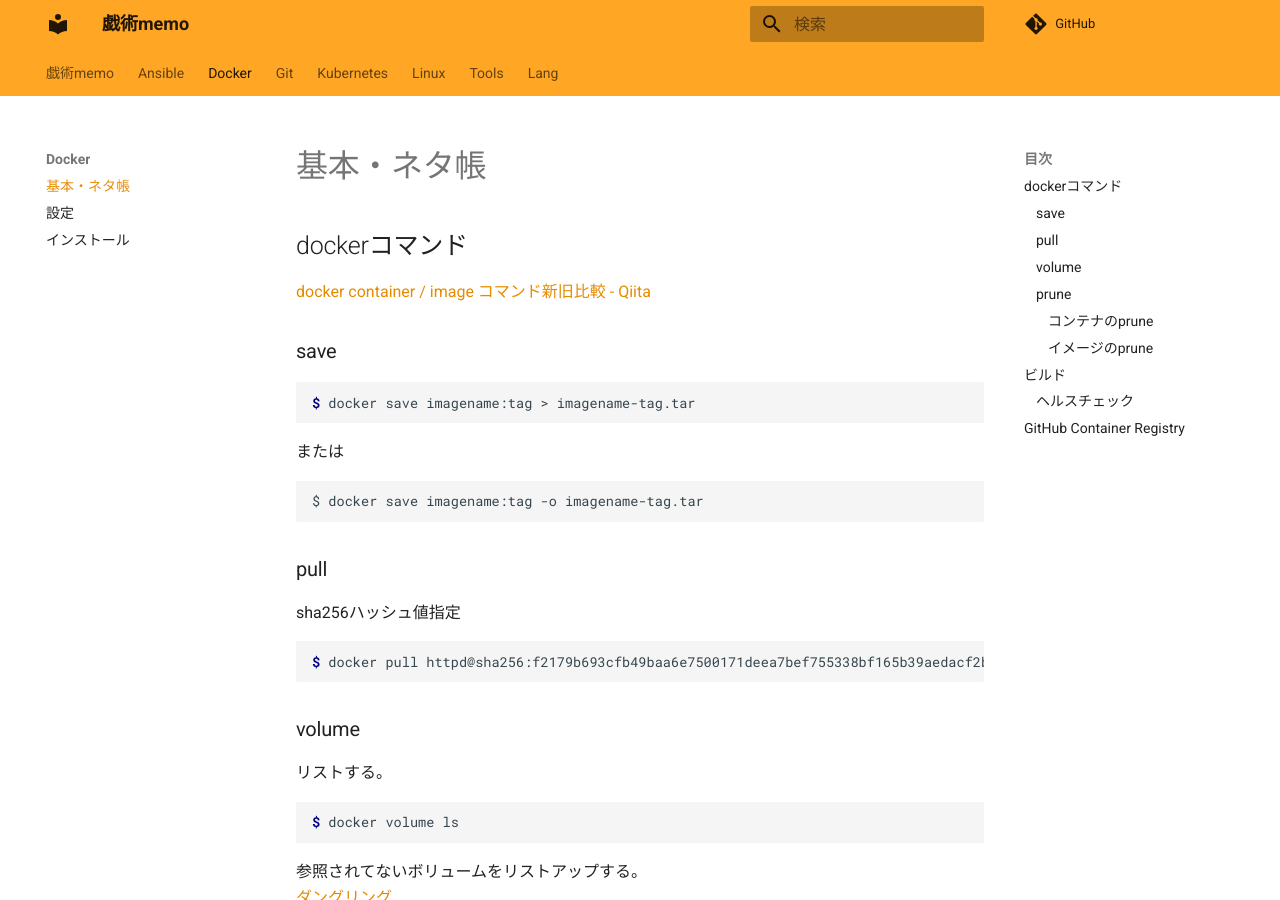
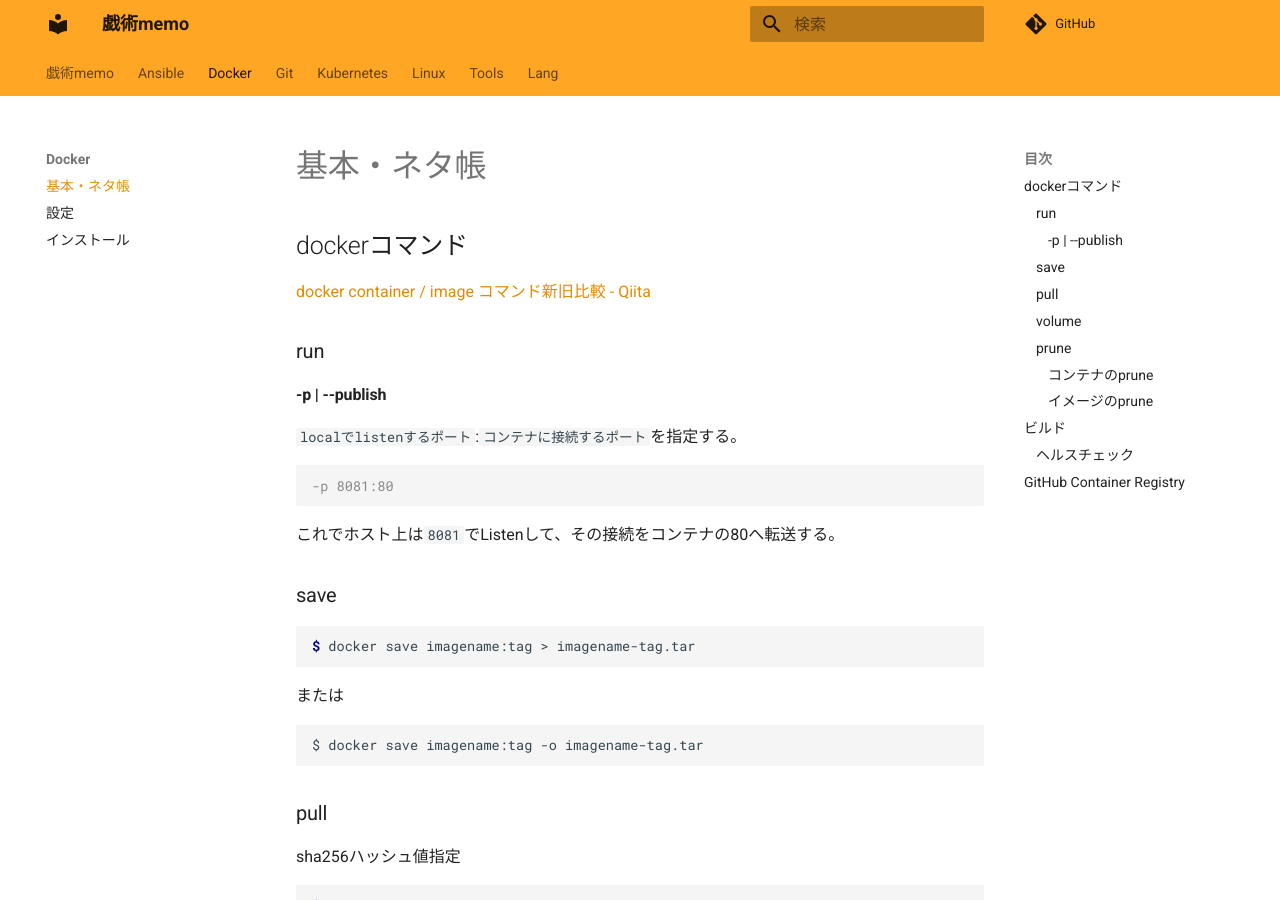
Before and after one commit to zaki-lknr/docs, an MkDocs documentation site: the page built from docs/Docker/index.md, in a window 1280 px wide and 900 px high. Built offline with MkDocs 1.6.1 and Material for MkDocs 9.7.7, drawn with Linux system fonts in a browser that asks for light colours; comment, search, counter and statistics services are not loaded.

Commit message:
add: docker: run --publish

````diff
--- a/docs/Docker/index.md
+++ b/docs/Docker/index.md
@@ -3,6 +3,18 @@
 ## dockerコマンド
 
 [docker container / image コマンド新旧比較 - Qiita](https://qiita.com/zembutsu/items/6e1ad18f0d548ce6c266)
+
+### run
+
+#### -p | --publish
+
+`localでlistenするポート`:`コンテナに接続するポート`を指定する。
+
+```console
+-p 8081:80
+```
+
+これでホスト上は`8081`でListenして、その接続をコンテナの80へ転送する。
 
 ### save
 
````
